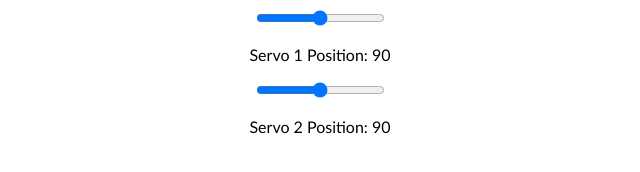
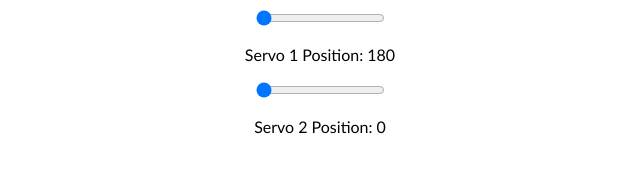
Before and after one commit to lateteetlesmains/Tracky, a plain HTML site: page ESP32_SERVO_DOUBLE/data/index.html in a window 1280 px wide. Shown: the whole page, without its empty margins (320-960 px from the left). Drawn offline with Linux system fonts and the light colour scheme.

Commit message:
Add files via upload

```diff
--- a/ESP32_SERVO_DOUBLE/data/index.html
+++ b/ESP32_SERVO_DOUBLE/data/index.html
@@ -9,10 +9,10 @@
 	<script src="script.js"></script>
 </head>
 <body>
-    <input type="range" min="0" max="180" value="90" id="servoSlider_1">
-    <p>Servo 1 Position: <span id="servoPos1">90</span></p>
-	<input type="range" min="0" max="180" value="90" id="servoSlider_2">
-	<p>Servo 2 Position: <span id="servoPos2">90</span></p>
+    <input type="range" min="180" max="70" value="0" id="servoSlider_1">
+    <p>Servo 1 Position: <span id="servoPos1">0</span></p>
+	<input type="range" min="0" max="70" value="0" id="servoSlider_2">
+	<p>Servo 2 Position: <span id="servoPos2">0</span></p>
 
 </body>
 </html>
```
Also changed, not shown: 1 other file.
